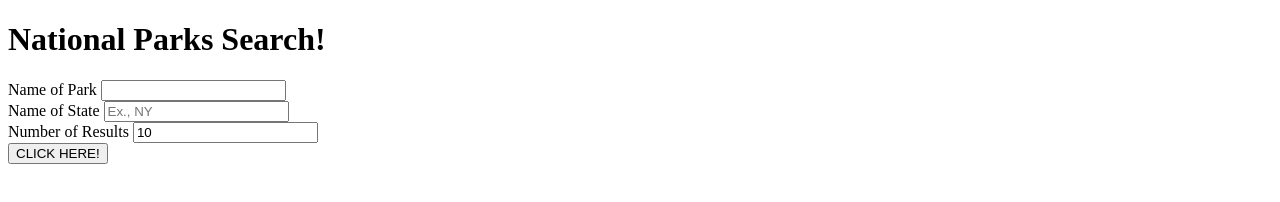
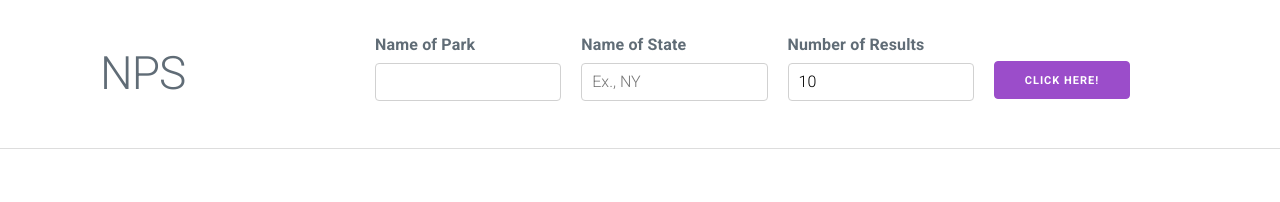
Before and after one commit to thinkful-ei-macaw/nps-api-am, a plain HTML site: page index.html in a window 1280 px wide. Drawn offline with nearby package versions, Linux system fonts and the light colour scheme.

Commit message:
Added CSS framework, restructured HTML

```diff
--- /dev/null
+++ b/index.css
@@ -0,0 +1,37 @@
+.middle {
+  justify-content: center;
+  align-items: center;
+}
+
+button {
+  margin-top: 2em;
+}
+
+.header {
+  padding-top: 2em;
+  padding-bottom: 2em;
+  border-bottom: 1px solid #DDD;
+  background: white;
+}
+
+#parks-display {
+  padding: 2em;
+}
+
+#parks-display article {
+  margin-bottom: 4em;
+}
+
+@media screen and (min-width: 500px) {
+  .header {
+    position: fixed;
+    width: 100%;
+    z-index: 1;
+  }
+
+
+  #parks-display {
+    padding-top: 12em;
+    padding-bottom: 3em;
+  }
+}
--- a/index.html
+++ b/index.html
@@ -4,23 +4,46 @@
     <meta charset="UTF-8">
     <meta name="viewport" content="width=device-width, initial-scale=1.0">
     <title>National Parks!</title>
+
+    <link rel="stylesheet" href="//fonts.googleapis.com/css?family=Roboto:300,300italic,700,700italic">
+    <link rel="stylesheet" href="//cdnjs.cloudflare.com/ajax/libs/normalize/5.0.0/normalize.css">
+    <link rel="stylesheet" href="//cdnjs.cloudflare.com/ajax/libs/milligram/1.3.0/milligram.css">
+    <link rel="stylesheet" href="index.css">
 </head>
 <body>
-    <h1>National Parks Search!</h1>
-    <form id="national-parks">
-        <label for="park-name">Name of Park</label>
-        <input type="text" id="park-name" required><br>
+    <header class="header">
+        <section class="container middle header-section">
+            <div class="row middle">
+                <h1 class="column column-25">NPS</h1>
+                <form class="column container" id="national-parks">
+                    <div class="row middle">
+                        <div class="column">
+                            <label for="park-name">Name of Park</label>
+                            <input type="text" id="park-name" required>
+                        </div>
 
-        <label for="state-name" >Name of State</label>
-        <input type="text" id="state-name" maxlength="2" placeholder="Ex., NY" title="2 character format" pattern="[A-Za-z]+"><br>
+                        <div class="column">
+                            <label for="state-name" >Name of State</label>
+                            <input type="text" id="state-name" maxlength="2" placeholder="Ex., NY" title="2 character format" pattern="[A-Za-z]+">
+                        </div>
 
-        <label for="search-results">Number of Results</label>
-        <input type="number" id="search-results" value="10" min="1" required><br>
+                        <div class="column">
+                            <label for="search-results">Number of Results</label>
+                            <input type="number" id="search-results" value="10" min="1" required>
+                        </div>
 
-        <button type="submit">CLICK HERE!</button>
-    </form>
+                        <div class="column">
+                            <button type="submit">CLICK HERE!</button>
+                        </div>
+                    </div>
+                </form>
+            </div>
+    </section>
+    </header>
 
-    <section id="parks-display"></section>
+    <section id="parks-display" class="container">
+
+    </section>
 
     <script src="https://code.jquery.com/jquery-3.4.1.min.js" integrity="sha256-CSXorXvZcTkaix6Yvo6HppcZGetbYMGWSFlBw8HfCJo=" crossorigin="anonymous"></script>
     <script src="index.js"></script>
```
